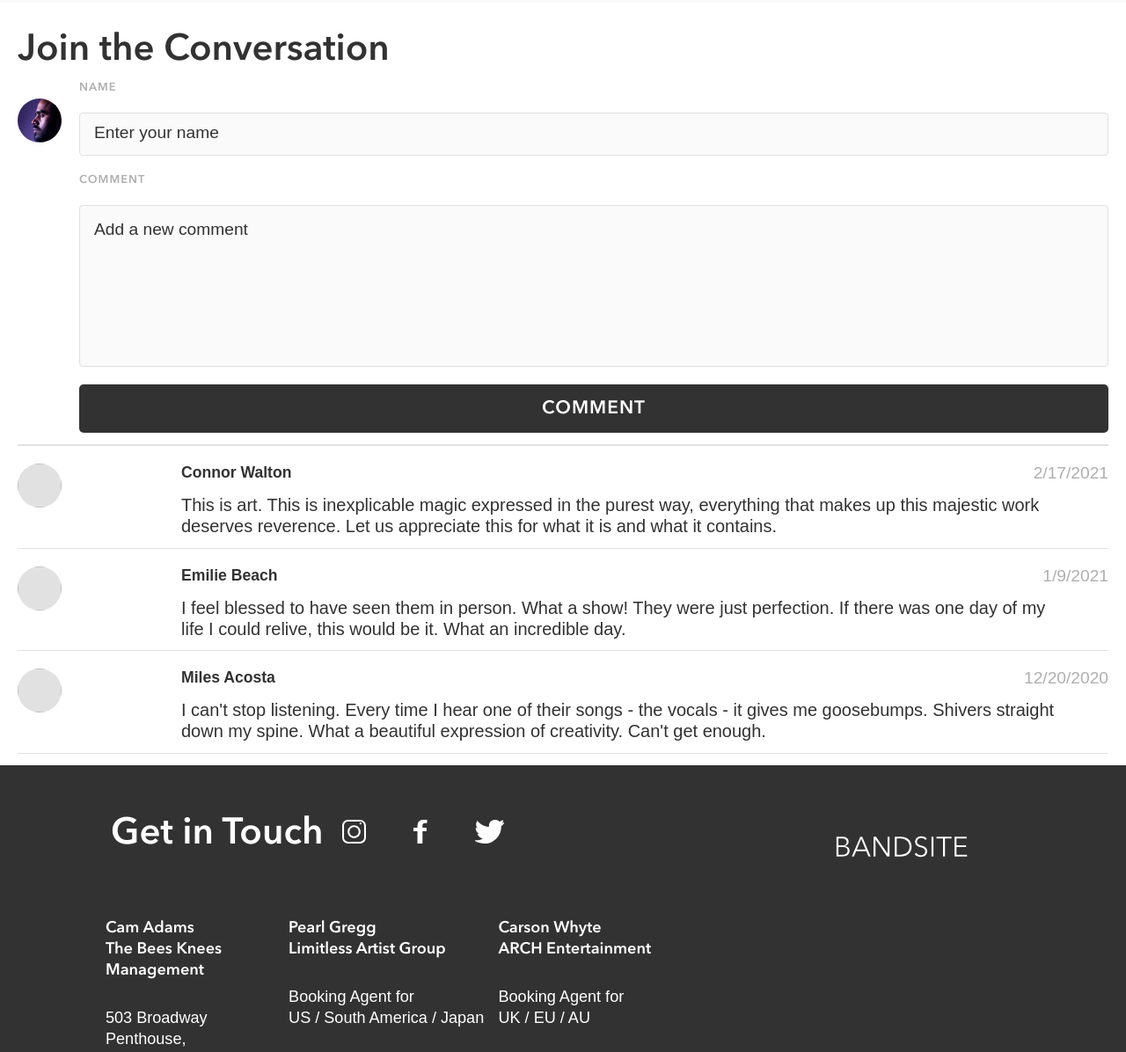
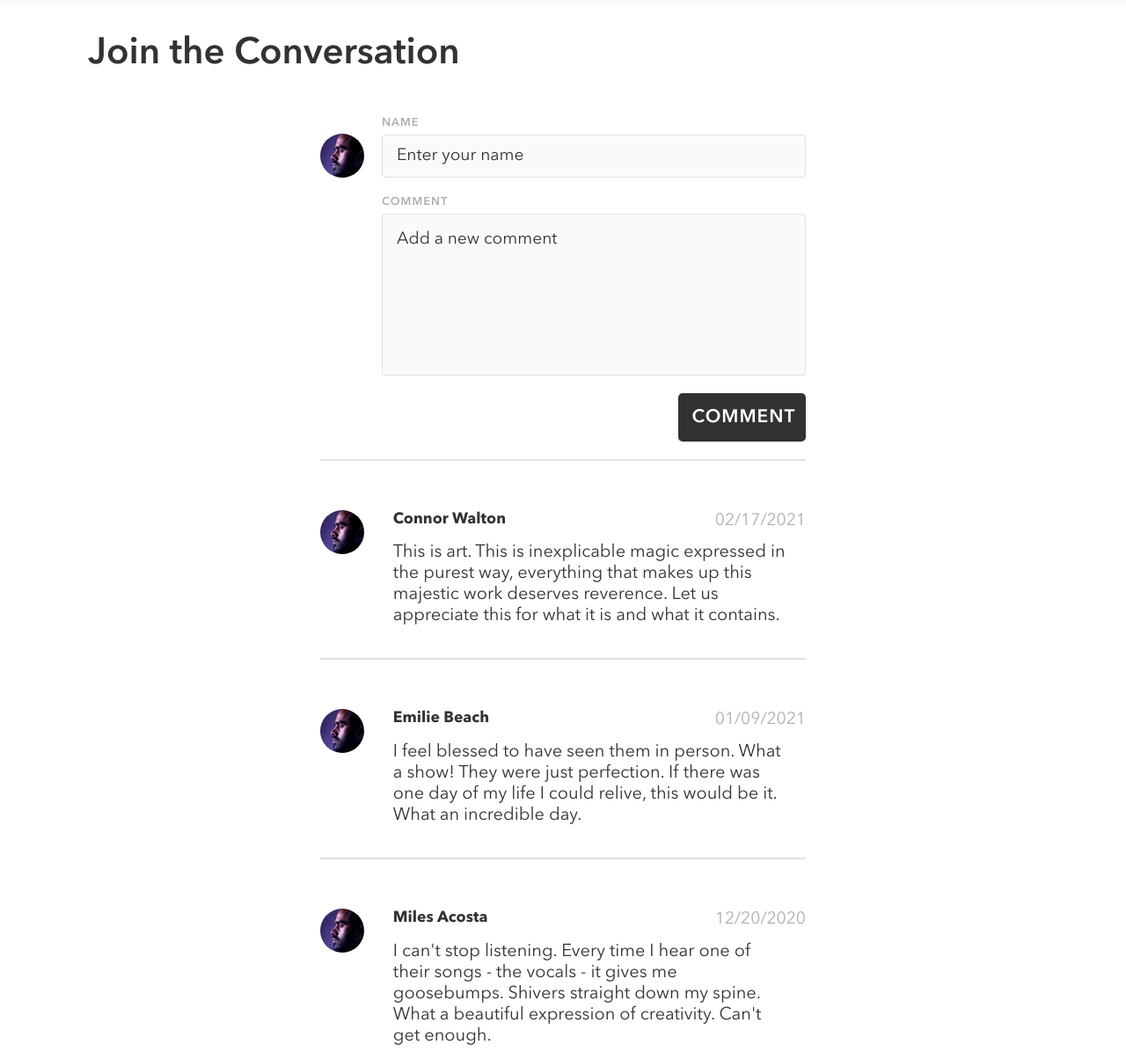
Before and after one commit to amalhassan/bandsite, a plain HTML site: page index.html in a window 1280 px wide. Shown: the part 2818-4014 px from the top of the page at 88% size. Drawn offline with Linux system fonts and the light colour scheme.

Commit message:
worked on functionality, added responsiveness and form validation to comment section in bio page

```diff
--- a/index.html
+++ b/index.html
@@ -89,21 +89,23 @@
             <!-- Comment Section  -->
             <section class="conversation">
                 <h3 class="conversation__title section-title section-title--main">Join the Conversation</h3>
+                <div class="conversation__wrapper">
                     <div class="conversation__form-container">
-                    <img class="conversation__avatar" src="./assets/images/Mohan-muruge.jpg" alt="">
+                        <img class="conversation__avatar" src="./assets/images/Mohan-muruge.jpg" alt="avatar photo">
                         <form class="conversation__form" id="form">
-                        <!-- <div class="conversation__field"> -->
+                            <div class="conversation__field">
                                 <label class="conversation__label" for="name">Name</label>
-                            <input id="name" class="conversation__textbox conversation__textbox--name field" type="text" placeholder="Enter your name">
-                        <!-- </div> -->
-                        <!-- <div class="conversation__field"> -->
+                                <input id="nameField" class="conversation__textbox conversation__textbox--name field" type="text" placeholder="Enter your name" required>
+                            </div>
+                            <div class="conversation__field">
                                 <label class="conversation__label" for="comment">Comment</label>
-                            <textarea id="comment" class="conversation__textbox conversation__textbox--comment field" placeholder="Add a new comment" cols="20" rows="10" wrap="hard"></textarea>
-                        <!-- </div> -->
+                                <textarea id="comment" class="conversation__textbox conversation__textbox--comment field" placeholder="Add a new comment" cols="20" rows="10" wrap="hard" required></textarea>
+                            </div>
                             <button class="conversation__button" type="submit">Comment</button>
                         </form>
                     </div>
                     <div class="conversation__comment-container" id="commentBox"></div>
+                </div>
             </section>
         </main>
         <!-- Footer section  -->
--- a/scripts/index-page.js
+++ b/scripts/index-page.js
@@ -1,24 +1,63 @@
+//validation of user's submission
+const userInput = document.querySelectorAll("input, textarea");
+
+userInput.forEach(input => {
+    input.addEventListener("invalid", (event) => {
+            input.classList.add("conversation__input-error");
+        },
+        false
+    );
+    input.addEventListener("blur", (event) => {
+        if (input.checkValidity()) {
+            input.classList.remove("conversation__input-error");
+        }
+      });
+});
+
+// variables
 const form = document.getElementById('form');
 console.log(form);
-// let nameInput = document.getElementById('name').value;
-// console.log(nameInput);
-// let commentInput = document.getElementById('comment').value;
 let commentSection = document.getElementById('commentBox');
+let containerDiv;
+let avatarImg;
+let commentDiv;
+let commentElement;
+let nameDiv;
+let nameElement;
+let dateElement;
 
+// function generates HTML elements, sets attributes such as classes, and appends children
+const elementGen = (type, attributes, ...children) => {
+    const element = document.createElement(type);
+    for (key in attributes) {
+        element.setAttribute(key, attributes[key]);
+    }
+    children.forEach(child => {
+        element.appendChild(child);
+    })
+    return element
+}
+// second argument for toLocaleDateString() method - formats date as MM/dd/YYYY
+dateFormat = {
+    year: "numeric",
+    month: "2-digit",
+    day: "2-digit",
+}
+// array to store comments
 let commentArray = [
     {
         name: "Connor Walton",
-        date: new Date('02/17/2021').toLocaleDateString('en-US'),
+        date: new Date('02/17/2021').toLocaleDateString('en-US', dateFormat),
         comment: "This is art. This is inexplicable magic expressed in the purest way, everything that makes up this majestic work deserves reverence. Let us appreciate this for what it is and what it contains."
     },
     {
         name: "Emilie Beach",
-        date: new Date('01/09/2021').toLocaleDateString('en-US'),
+        date: new Date('01/09/2021').toLocaleDateString('en-US', dateFormat),
         comment: "I feel blessed to have seen them in person. What a show! They were just perfection. If there was one day of my life I could relive, this would be it. What an incredible day."
     },
     {
         name: "Miles Acosta",
-        date: new Date('12/20/2020').toLocaleDateString('en-US'),
+        date: new Date('12/20/2020').toLocaleDateString('en-US', dateFormat),
         comment: "I can't stop listening. Every time I hear one of their songs - the vocals - it gives me goosebumps. Shivers straight down my spine. What a beautiful expression of creativity. Can't get enough."
     }
 ];
@@ -26,50 +65,31 @@ console.log(commentArray);
 
 defaultDisplayComment = (ca) => {
     ca.forEach((obj) => {
-        let containerDiv = document.createElement('div');
-        let avatarImg = document.createElement('img');
+        // created nameElement and added styling. Assigned obj.name to innerHTML
+        nameElement = elementGen('h4', {class: 'conversation__name'});
+        nameElement.innerHTML = obj.name;
 
-        let nameDiv = document.createElement('div');
-        let nameElement = document.createElement('h4');
-        let dateElement = document.createElement('p');
+        // created dateElement and added styling. Assigned obj.date to innerHTML
+        dateElement = elementGen('p', {class: 'conversation__date'});
+        dateElement.innerHTML = obj.date;
 
-        let commentDiv = document.createElement('div');
-        let commentElement = document.createElement('p');
+        // created nameDiv, added styling and appended childrem: nameElement, dateElement
+        nameDiv = elementGen('div', {class: 'conversation__title-section'}, nameElement, dateElement);
 
-        // styling for container div
-        containerDiv.classList.add("conversation__comment-wrapper");
+        // created commentElement and added styling. Assigned obj.comment to innerHTML
+        commentElement = elementGen('p', {class: 'conversation__text'});
+        commentElement.innerHTML = obj.comment;
 
-        // avatarImg append to comment section
-        containerDiv.append(avatarImg);
-        avatarImg.classList.add("conversation__avatar");
+        // created commentDiv, added styling and appended children: nameDiv, commentDiv
+        commentDiv = elementGen('div', {class: 'conversation__comment-div'}, nameDiv, commentElement);
 
-        // name element
-        nameElement.innerHTML = obj.name;
-        nameElement.classList.add("conversation__name");
-        console.log(nameElement);
-        nameDiv.appendChild(nameElement);
+        // created avatarImg and added styling
+        avatarImg = elementGen('img', {class: 'conversation__avatar', src: "../assets/images/Mohan-muruge.jpg"});
 
-        // date element
-        dateElement.innerHTML = obj.date;
-        dateElement.classList.add("conversation__date");
-        nameDiv.appendChild(dateElement);
+        // created containerDiv, added styling and appended children: avatarImg, commentDiv
+        containerDiv = elementGen('div', {class: 'conversation__comment-wrapper'}, avatarImg, commentDiv);
 
-        //styling for nameDiv
-        nameDiv.classList.add("conversation__title-section");
-
-        // name div appended into commment div
-        commentDiv.appendChild(nameDiv);
-        commentDiv.classList.add("conversation__comment-div");
-
-        //comment element appended into comment div
-        commentElement.innerHTML = obj.comment;
-        commentDiv.appendChild(commentElement);
-        commentElement.classList.add("conversation__text");
-
-        //comment div append into container div
-        containerDiv.append(commentDiv);
-
-        //comment div prepended into commentSection
+        //appended containerDiv element into commentSection element
         commentSection.append(containerDiv);
     })
 }
@@ -77,6 +97,9 @@ defaultDisplayComment(commentArray);
 
 let createComment = (e) => {
     e.preventDefault();
+    userInput.forEach(input => {
+        input.classList.remove("conversation__input-error");
+    });
     let commentName = form[0].value;
     console.log(commentName);
     let commentText = form[1].value
@@ -98,54 +121,35 @@ let createComment = (e) => {
             (a, b) => b.date - a.date,
         );
         commentArray.forEach((item) => {
-            item.date = new Date(item.date).toLocaleDateString('en-US');
+            item.date = new Date(item.date).toLocaleDateString('en-US', dateFormat);
         });
         console.log(commentArray);
     }
     addToCommentArray(commentName, commentDate, commentText);
-    let displayComment = (ca) => {
-        let containerDiv = document.createElement('div');
-        let avatarImg = document.createElement('img');
+    displayComment = (ca) => {
+        // created nameElement and added styling. Assigned obj.name to innerHTML
+        nameElement = elementGen('h4', {class: 'conversation__name'});
+        nameElement.innerHTML = ca[0].name;
 
-        let nameDiv = document.createElement('div');
-        let nameElement = document.createElement('h4');
-        let dateElement = document.createElement('p');
+        // created dateElement and added styling. Assigned obj.date to innerHTML
+        dateElement = elementGen('p', {class: 'conversation__date'});
+        dateElement.innerHTML = ca[0].date;
 
-        let commentDiv = document.createElement('div');
-        let commentElement = document.createElement('p');
+        // created nameDiv, added styling and appended childrem: nameElement, dateElement
+        nameDiv = elementGen('div', {class: 'conversation__title-section'}, nameElement, dateElement);
 
-        // styling for container div
-        containerDiv.classList.add("conversation__comment-wrapper");
-        // avatarImg append to container div
-        containerDiv.append(avatarImg);
-        avatarImg.classList.add("conversation__avatar");
+        // created commentElement and added styling. Assigned obj.comment to innerHTML
+        commentElement = elementGen('p', {class: 'conversation__text'});
+        commentElement.innerHTML = ca[0].comment;
 
-        // name element
-        nameElement.innerHTML = ca[0].name;
-        nameElement.classList.add("conversation__name");
-        console.log(nameElement);
-        nameDiv.append(nameElement);
+        // created commentDiv, added styling and appended children: nameDiv, commentDiv
+        commentDiv = elementGen('div', {class: 'conversation__comment-div'}, nameDiv, commentElement);
 
-        // date element
-        dateElement.innerHTML = ca[0].date;
-        dateElement.classList.add("conversation__date");
-        nameDiv.append(dateElement);
+        // created avatarImg and added styling
+        avatarImg = elementGen('img', {class: 'conversation__avatar', src: "../assets/images/Mohan-muruge.jpg"});
 
-        //styling for nameDiv
-        nameDiv.classList.add("conversation__title-section");
-
-        // name div appended into commment div
-        commentDiv.appendChild(nameDiv);
-        commentDiv.classList.add("conversation__comment-div");
-
-        //comment element appended into comment div
-        commentElement.innerHTML = ca[0].comment;
-        commentDiv.append(commentElement);
-        commentElement.classList.add("conversation__text");
-
-        //comment div append into container dov
-        containerDiv.append(commentDiv);
-
+        // created containerDiv, added styling and appended children: avatarImg, commentDiv
+        containerDiv = elementGen('div', {class: 'conversation__comment-wrapper'}, avatarImg, commentDiv);
         //comment div prepended into commentSection
         commentSection.prepend(containerDiv);
     }
--- a/styles/bio.scss
+++ b/styles/bio.scss
@@ -169,21 +169,38 @@
 
 .conversation {
     @include padding($left: $mobile-p-l, $bottom: $mobile-p-b, $right: $mobile-p-r);
+    @include tablet {
+        @include padding($left: $td-p-l, $bottom: $td-p-b, $right: $td-p-r);
+    }
+    @include desktop {
+        @include padding($right: $d-p-r, $left:$d-p-l);
+    }
     // border: solid 2px red;
     &__title {
 
+    }
+    &__wrapper {
+        // border: solid 2px green;
+        @include tablet {
+            max-width: 95%;
+            margin: 0 auto;
+            @include padding($top: $td-p-t, $left: $td-p-l, $bottom: $td-p-b, $right: $td-p-r);
+        }
+        @include desktop {
+            max-width: 60%;
+        }
     }
     &__form-container{
         @include flex();
         // border: solid 2px green;
         gap: 1.25rem;
         border-bottom: 2px solid $Mercury;
-        @include padding($bottom: $mobile-p-b);
+        @include padding($bottom: 1.2rem);
     }
     &__avatar{
         border-radius: 50%;
         object-fit: cover;
-        object-position: 5%;
+        object-position: 20%;
         width: 50px;
         height: 50px;
         background-color: $Mercury;
@@ -217,9 +234,15 @@
             opacity: 1;
             font-size: 1.2rem;
         }
+        &:active {
+            outline-color: $BandSite-Black;
+        }
         @include tablet{
             padding: 16px;
         }
+    }
+    &__input-error {
+        border-color: #D22D2D;
     }
     &__textbox--name{}
     &__textbox--comment{
@@ -234,17 +257,29 @@
         border-style: none;
         font-size: 1.3rem;
         cursor: pointer;
+        @include tablet {
+            width: 40%;
+            align-self: flex-end;
+        }
+        @include desktop {
+            width: 30%
+        }
     }
     &__comment-container{
+        // border: 2px solid blue;
         // @include flex();
-        // @include padding($top: $mobile-p-t);
+        @include padding($bottom: $mobile-p-b);
         // border-top: $Silver 2px solid;
     }
     &__comment-wrapper {
         // border: 2px solid blue;
+        font-family: $avenir-regular;
         @include flex($j-content: space-between);
         @include padding($bottom: $mobile-p-b);
-        border-bottom: 1px solid $Mercury;
+        border-bottom: 2px solid $Mercury;
+        @include tablet {
+            @include padding($top: $td-p-t, $bottom: $td-p-b);
+        }
     }
     &__title-section{
         @include flex($j-content:space-between);
@@ -253,6 +288,7 @@
 
     }
     &__name {
+        font-family: $avenir-bold;
         color: $BandSite-Black;
         font-size: 1.1rem;
     }
@@ -263,7 +299,7 @@
     &__comment-div {
         // border: solid 2px green;
         word-break: break-word;
-        max-width: 85%;
+        width: 85%;
         align-self: flex-end;
     }
     &__text {
--- a/styles/partials/_variables.scss
+++ b/styles/partials/_variables.scss
@@ -12,7 +12,7 @@ $normal: 400;
 $demibold: 600;
 $bold: 700;
 @font-face {
-    font-family: 'AvenirNext Regular';
+    font-family: 'AvenirNextRegular';
     font-weight: $normal;
     font-style: normal;
     src: url(../../assets/fonts/AvenirNextLTPro-Regular.otf) format("opentype"),
@@ -79,3 +79,4 @@ $td-p-t: 2.25rem;
 $td-p-b: 2.25rem;
 $td-heading-p-t: 2.25rem;
 $d-p-l: 6.25rem;
+$d-p-r: 6.25rem;
```
Also changed, not shown: styles/bio.css. Lines whose indentation alone changed are shown as unchanged.
